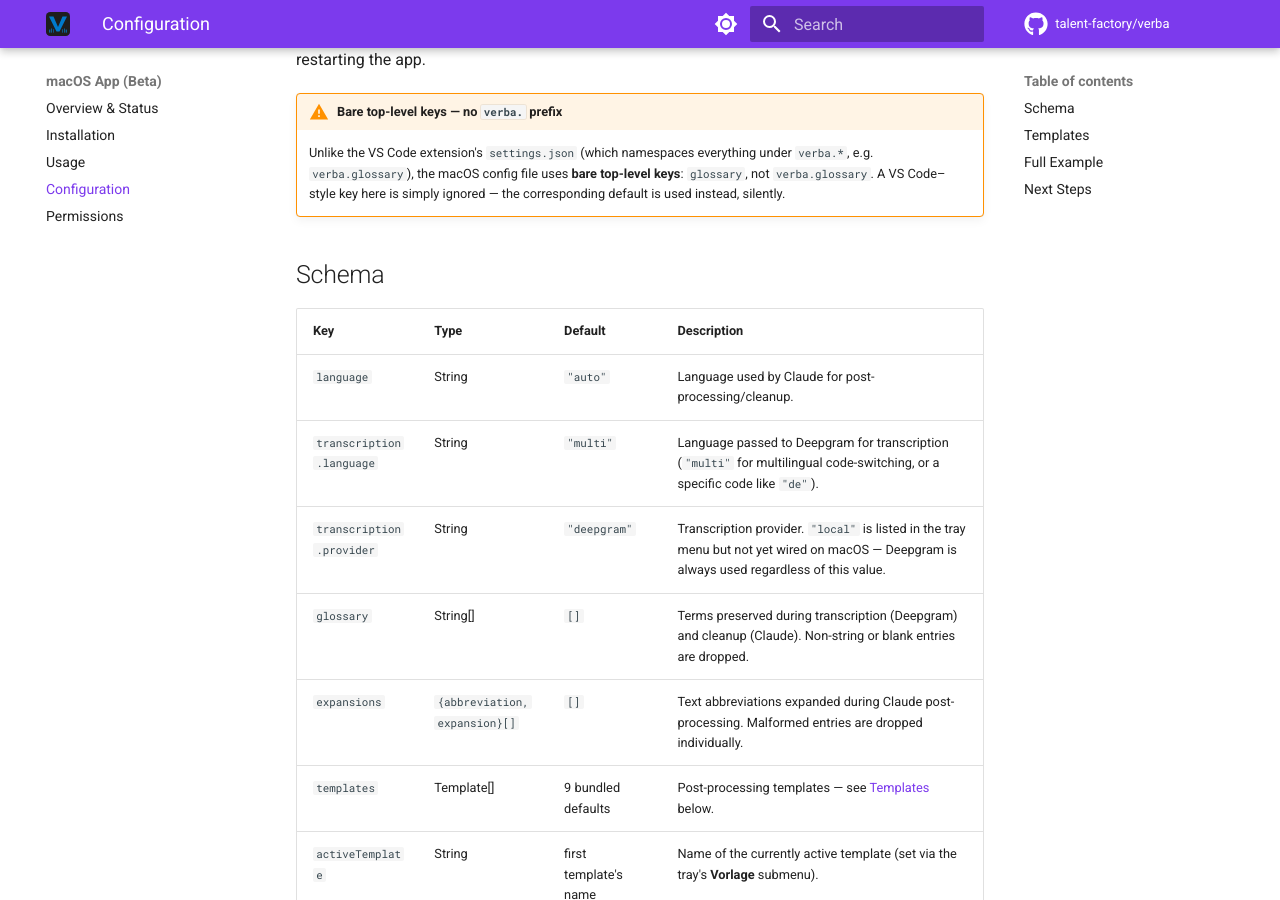
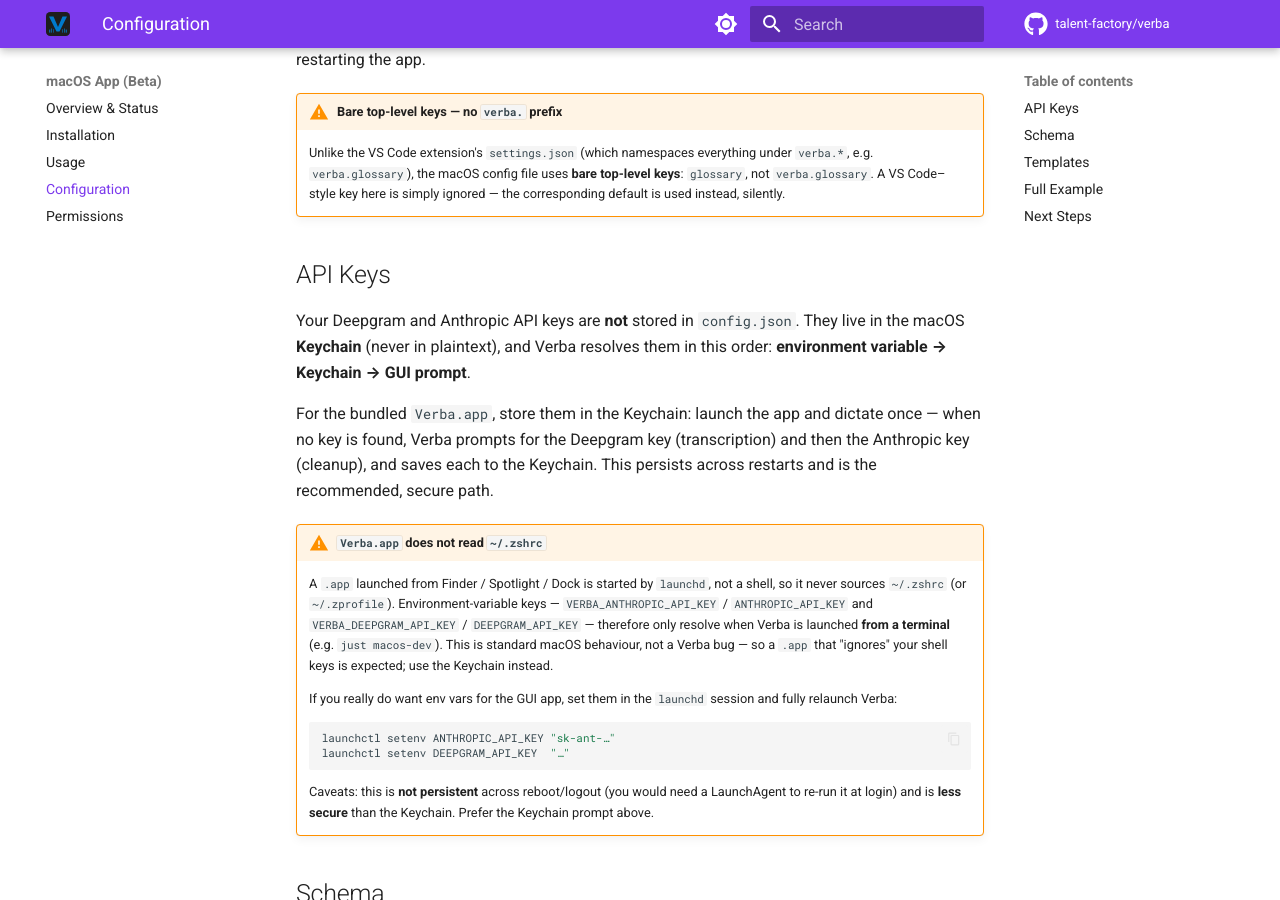
Before and after one commit to talent-factory/verba, an MkDocs documentation site: the page built from docs/macos/configuration.md, in a window 1280 px wide and 900 px high, scrolled down 422 px. Built offline with MkDocs 1.6.1 and Material for MkDocs 9.7.7, drawn with Linux system fonts in a browser that asks for light colours; comment, search, counter and statistics services are not loaded.

Commit message:
📚 docs(macos): API-Keys-Sektion — Keychain statt ~/.zshrc
Ergänzt configuration.md um eine "API Keys"-Sektion: Keys liegen im
macOS-Keychain (nicht in config.json), Auflösung ENV → Keychain →
GUI-Prompt. Dokumentiert die launchd-Falle — Verba.app via
Finder/Spotlight/Dock erbt keine Shell-Env, ~/.zshrc-Keys greifen nur
beim Start aus dem Terminal (just macos-dev). Empfehlung: Keychain via
Prompt; launchctl setenv nur mit Vorbehalten (nicht persistent, weniger
sicher).

````diff
--- a/docs/macos/configuration.md
+++ b/docs/macos/configuration.md
@@ -12,6 +12,24 @@
 
 !!! warning "Bare top-level keys — no `verba.` prefix"
     Unlike the VS Code extension's `settings.json` (which namespaces everything under `verba.*`, e.g. `verba.glossary`), the macOS config file uses **bare top-level keys**: `glossary`, not `verba.glossary`. A VS Code–style key here is simply ignored — the corresponding default is used instead, silently.
+
+## API Keys
+
+Your Deepgram and Anthropic API keys are **not** stored in `config.json`. They live in the macOS **Keychain** (never in plaintext), and Verba resolves them in this order: **environment variable → Keychain → GUI prompt**.
+
+For the bundled `Verba.app`, store them in the Keychain: launch the app and dictate once — when no key is found, Verba prompts for the Deepgram key (transcription) and then the Anthropic key (cleanup), and saves each to the Keychain. This persists across restarts and is the recommended, secure path.
+
+!!! warning "`Verba.app` does not read `~/.zshrc`"
+    A `.app` launched from Finder / Spotlight / Dock is started by `launchd`, not a shell, so it never sources `~/.zshrc` (or `~/.zprofile`). Environment-variable keys — `VERBA_ANTHROPIC_API_KEY` / `ANTHROPIC_API_KEY` and `VERBA_DEEPGRAM_API_KEY` / `DEEPGRAM_API_KEY` — therefore only resolve when Verba is launched **from a terminal** (e.g. `just macos-dev`). This is standard macOS behaviour, not a Verba bug — so a `.app` that "ignores" your shell keys is expected; use the Keychain instead.
+
+    If you really do want env vars for the GUI app, set them in the `launchd` session and fully relaunch Verba:
+
+    ```bash
+    launchctl setenv ANTHROPIC_API_KEY "sk-ant-…"
+    launchctl setenv DEEPGRAM_API_KEY  "…"
+    ```
+
+    Caveats: this is **not persistent** across reboot/logout (you would need a LaunchAgent to re-run it at login) and is **less secure** than the Keychain. Prefer the Keychain prompt above.
 
 ## Schema
 
````
